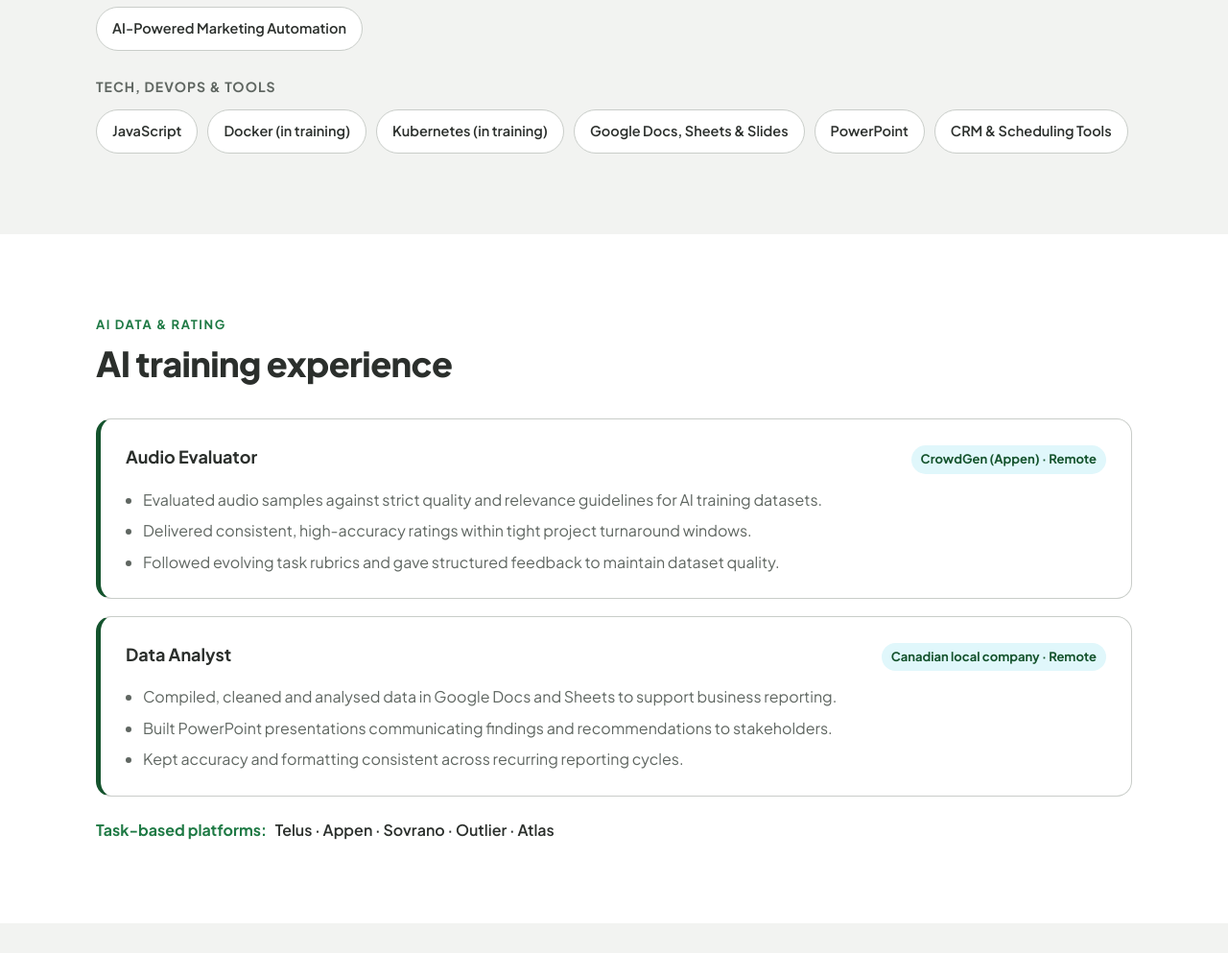
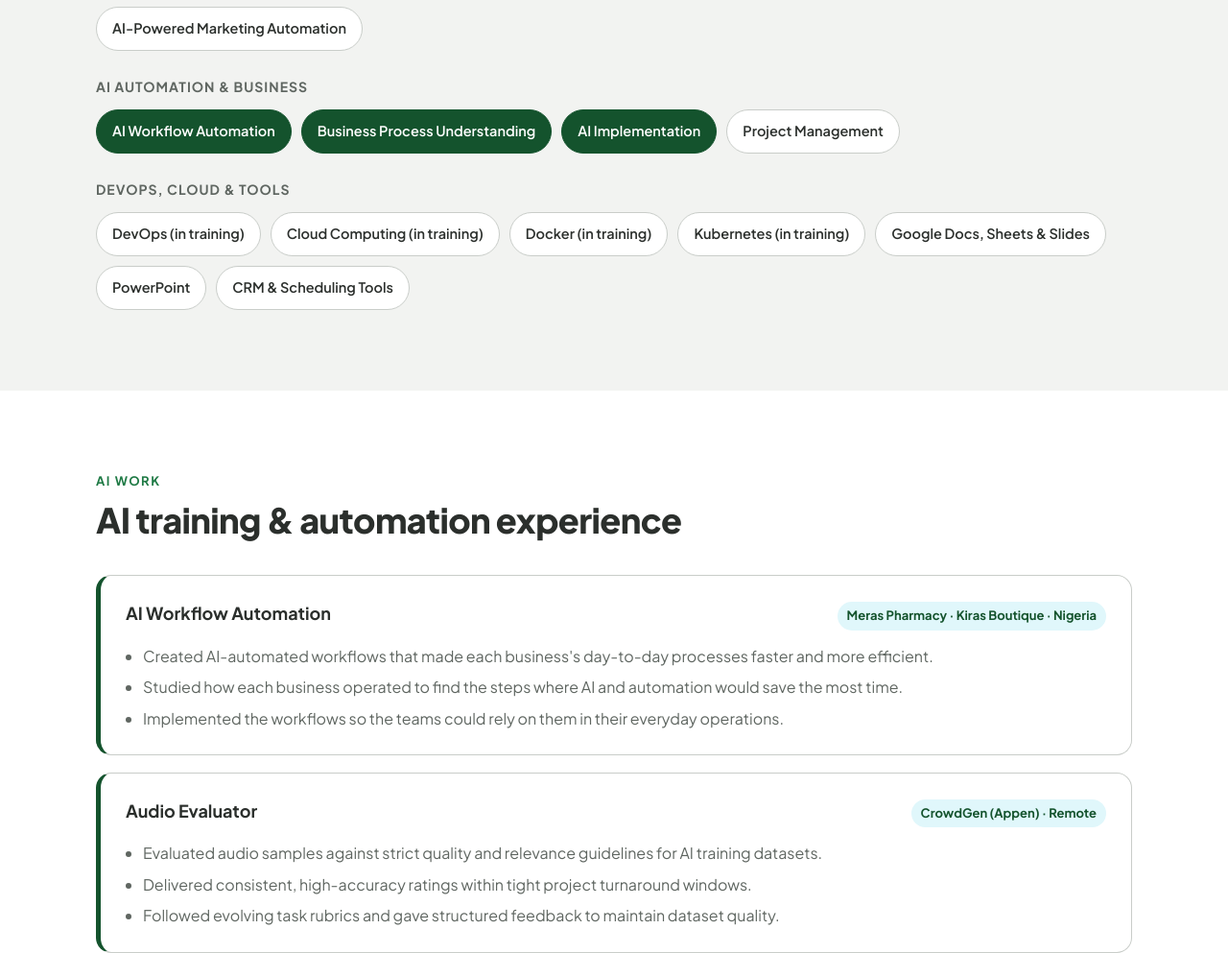
Before and after one commit to Anamchara96/bryan-portfolio, a plain HTML site: page index.html in a window 1280 px wide. Shown: the part 1766-2759 px from the top of the page at 96% size. Drawn offline with Linux system fonts and the light colour scheme.

Commit message:
Add AI workflow automation work and skills; replace JavaScript with DevOps and cloud
Co-Authored-By: Claude Opus 5.5 <noreply@anthropic.com>
Claude-Session: https://claude.ai/code/session_012KG6xCnb1ddCS1iftDHBUQ

```diff
--- a/index.html
+++ b/index.html
@@ -175,7 +175,7 @@
   <header class="hero" id="top">
     <div class="wrap hero-grid">
       <div>
-        <span class="eyebrow"><span class="dot"></span>AI Data &amp; Annotation · Digital Marketing · DevOps in training</span>
+        <span class="eyebrow"><span class="dot"></span>AI Data &amp; Automation · Digital Marketing · DevOps &amp; Cloud in training</span>
         <h1>Accurate data for AI. <em>Real growth</em> for brands.</h1>
         <p class="lead">I rate, annotate and evaluate data for global AI training projects, and I run social media and SEO for brands and artists across Nigeria, the UK, Canada and the US. Strict guideline adherence, fast turnaround, clear communication.</p>
         <div class="buttons">
@@ -214,7 +214,7 @@
           <div class="card">
             <div class="ico"><svg viewBox="0 0 24 24" fill="none" stroke="currentColor" stroke-width="2" stroke-linecap="round" stroke-linejoin="round"><path d="M9 11l3 3L22 4"/><path d="M21 12v7a2 2 0 0 1-2 2H5a2 2 0 0 1-2-2V5a2 2 0 0 1 2-2h11"/></svg></div>
             <h3>Digital marketing</h3>
-            <p>Social media, SEO and campaigns for gospel labels, artists, restaurants and salons in Nigeria, the UK, Canada, Cameroon and the US. I've also managed agency projects, and I'm building JavaScript and DevOps foundations in Docker and Kubernetes.</p>
+            <p>Social media, SEO and campaigns for gospel labels, artists, restaurants and salons in Nigeria, the UK, Canada, Cameroon and the US. I've also managed agency projects and built AI-automated workflows for local businesses, and I'm now learning DevOps and cloud computing.</p>
             <p class="quote">Follow the guidelines. Hit the turnaround. Deliver quality.</p>
           </div>
         </div>
@@ -249,9 +249,19 @@
           </div>
         </div>
         <div class="skill-group">
-          <h3>Tech, DevOps &amp; tools</h3>
+          <h3>AI automation &amp; business</h3>
           <div class="skills">
-            <span class="skill">JavaScript</span>
+            <span class="skill key">AI Workflow Automation</span>
+            <span class="skill key">Business Process Understanding</span>
+            <span class="skill key">AI Implementation</span>
+            <span class="skill">Project Management</span>
+          </div>
+        </div>
+        <div class="skill-group">
+          <h3>DevOps, cloud &amp; tools</h3>
+          <div class="skills">
+            <span class="skill">DevOps (in training)</span>
+            <span class="skill">Cloud Computing (in training)</span>
             <span class="skill">Docker (in training)</span>
             <span class="skill">Kubernetes (in training)</span>
             <span class="skill">Google Docs, Sheets &amp; Slides</span>
@@ -266,10 +276,18 @@
     <section id="ai-work">
       <div class="wrap">
         <div class="head">
-          <p class="kicker">AI data &amp; rating</p>
-          <h2 class="section-title">AI training experience</h2>
+          <p class="kicker">AI work</p>
+          <h2 class="section-title">AI training &amp; automation experience</h2>
         </div>
         <div class="timeline">
+          <article class="job">
+            <div class="job-top"><h3>AI Workflow Automation</h3><span class="when">Meras Pharmacy · Kiras Boutique · Nigeria</span></div>
+            <ul>
+              <li>Created AI-automated workflows that made each business's day-to-day processes faster and more efficient.</li>
+              <li>Studied how each business operated to find the steps where AI and automation would save the most time.</li>
+              <li>Implemented the workflows so the teams could rely on them in their everyday operations.</li>
+            </ul>
+          </article>
           <article class="job">
             <div class="job-top"><h3>Audio Evaluator</h3><span class="when">CrowdGen (Appen) · Remote</span></div>
             <ul>
@@ -379,7 +397,7 @@
           <div class="card">
             <div class="ico"><svg viewBox="0 0 24 24" fill="none" stroke="currentColor" stroke-width="2" stroke-linecap="round" stroke-linejoin="round"><circle cx="12" cy="8" r="6"/><path d="M8.2 13.2L7 22l5-3 5 3-1.2-8.8"/></svg></div>
             <h3>Additional training</h3>
-            <p>AI Training &amp; Generalist Rater programmes · JavaScript fundamentals · DevOps Foundations: Docker &amp; Kubernetes (in progress)</p>
+            <p>AI Training &amp; Generalist Rater programmes · DevOps &amp; Cloud Computing: Docker &amp; Kubernetes (in progress)</p>
           </div>
         </div>
       </div>
```
